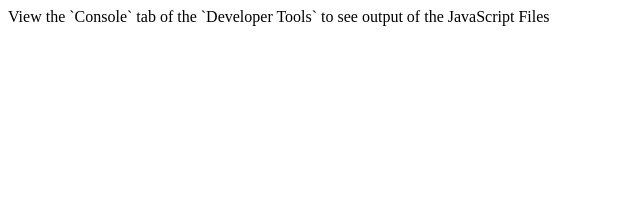
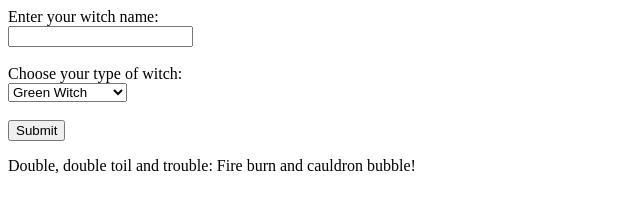
Before and after one commit to socialxmisfit/html.css.javascript-formdropdown, a plain HTML site: page index.html in a window 1280 px wide. Shown: the whole page, without its empty margins (0-640 px from the left). Drawn offline with Linux system fonts and the light colour scheme.

Commit message:
I added changes

```diff
--- a/index.html
+++ b/index.html
@@ -1,48 +1,37 @@
-<!DOCTYPE html>
 <html lang="en">
+<head>
+  <meta charset="UTF-8">
+  <meta name="viewport" content="width=device-width, initial-scale=1.0">
+  <title>Document</title>
 
-<!-- ----------------------------------------------------------------- -->
-<!-- ----------------------------------------------------------------- -->
-<!-- ----------------------------------------------------------------- -->
+  <script type="text/javascript">
+    function evaluateUserInput(){
+        let userName = document.getElementById("user_name").value;
+        let selectedwitch = document.getElementById("witch_select").value;
+        let outputDisplay = "Hello, " + userName + "! You're a: " + selectedwitch;
+        document.getElementById("output").innerHTML = outputDisplay;
+        return false;
+    }
+  </script>
+    </head>
 
-<head>
-  <!-- header begins here -->
-  <meta charset="utf-8">
-  <meta name="viewport" content="width=device-width, initial-scale=1">
-  <meta name="description" content="">
-  <meta name="author" content="">
-  <title>Shopping Cart Test Suite</title>
+    <body>
+        <form id="myform">
+          <!-- Label for the text input -->
+          <label for="user_name">Enter your witch name:</label><br>
+          <input id="user_name" type="text" /><br><br>
 
-  <!-- Import the CPM test classes -->
-  <script src="./js/test/utils/TestingUtilities.js"></script>
-  <script src="./js/main/MainApplication.js"></script>
+          <!-- Label for the select dropdown -->
+          <label for="witch_select">Choose your type of witch:</label><br>
+          <select id="witch_select">
+            <option value="Green Witch">Green Witch</option>
+            <option value="Elemental Witch">Elemental Witch</option>
+            <option value="Eclectic Witch">Eclectic Witch</option>
+          </select><br><br>
 
-</head>
-
-<!-- ---------------------------------------------------------------------------------- -->
-<!-- ---------------------------------------------------------------------------------- -->
-<!-- ---------------------------------------------------------------------------------- -->
-
-<body>
-  <!-- body begins here -->
-
-  View the `Console` tab of the `Developer Tools` to see output of the JavaScript Files
-
-
-
-
-  <!-- ====================================================== -->
-  <!-- ====================================================== -->
-  <footer>
-    <!-- footer of page begins here -->
-    <script src="./js/test/TestMainApplication.js"></script>
-  </footer> <!-- footer of page ends here -->
-  <!-- ====================================================== -->
-  <!-- ====================================================== -->
-
-</body>
-<!-- ---------------------------------------------------------------------------------- -->
-<!-- ---------------------------------------------------------------------------------- -->
-<!-- ---------------------------------------------------------------------------------- -->
-
+          <!-- Button to trigger the action -->
+          <button id="submit_button" type="submit" onClick="return evaluateUserInput();">Submit</button>
+        </form>
+        <p id="output">Double, double toil and trouble: Fire burn and cauldron bubble!</p>
+    </body>
 </html>
```
